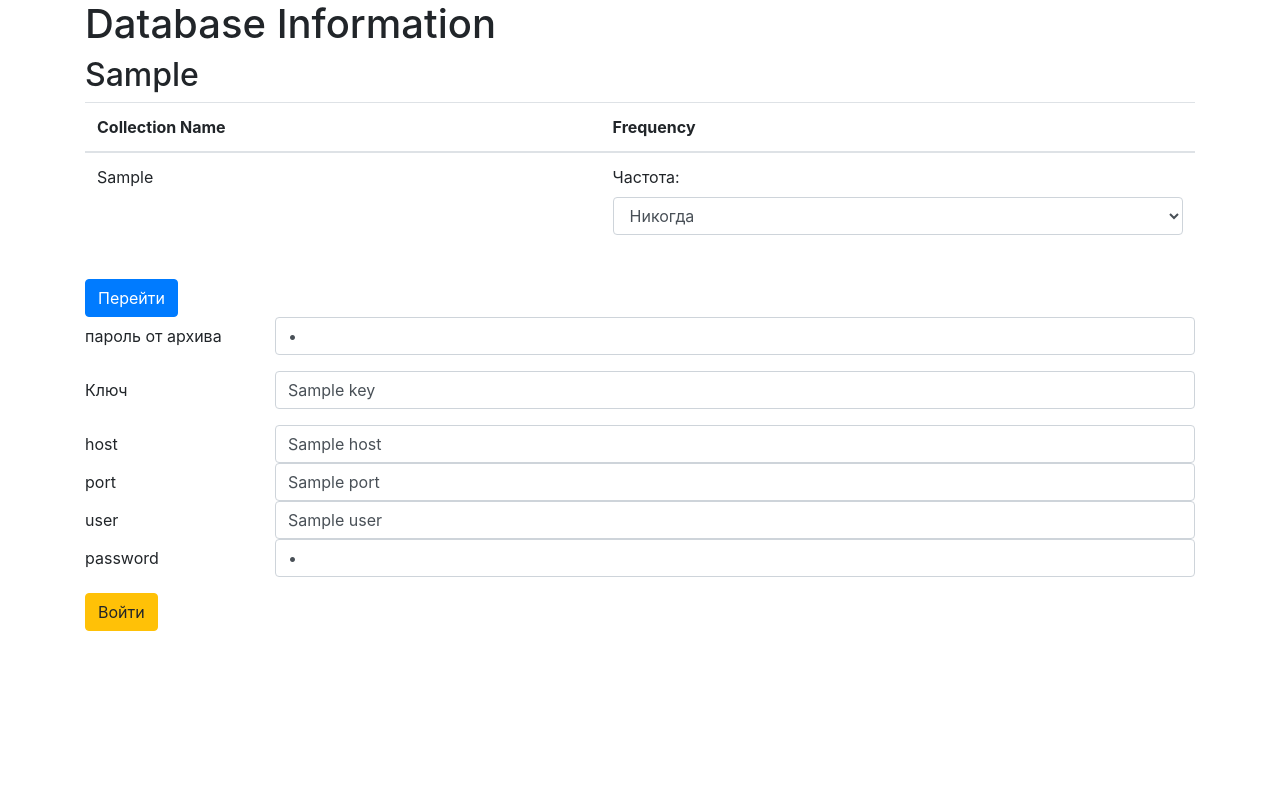
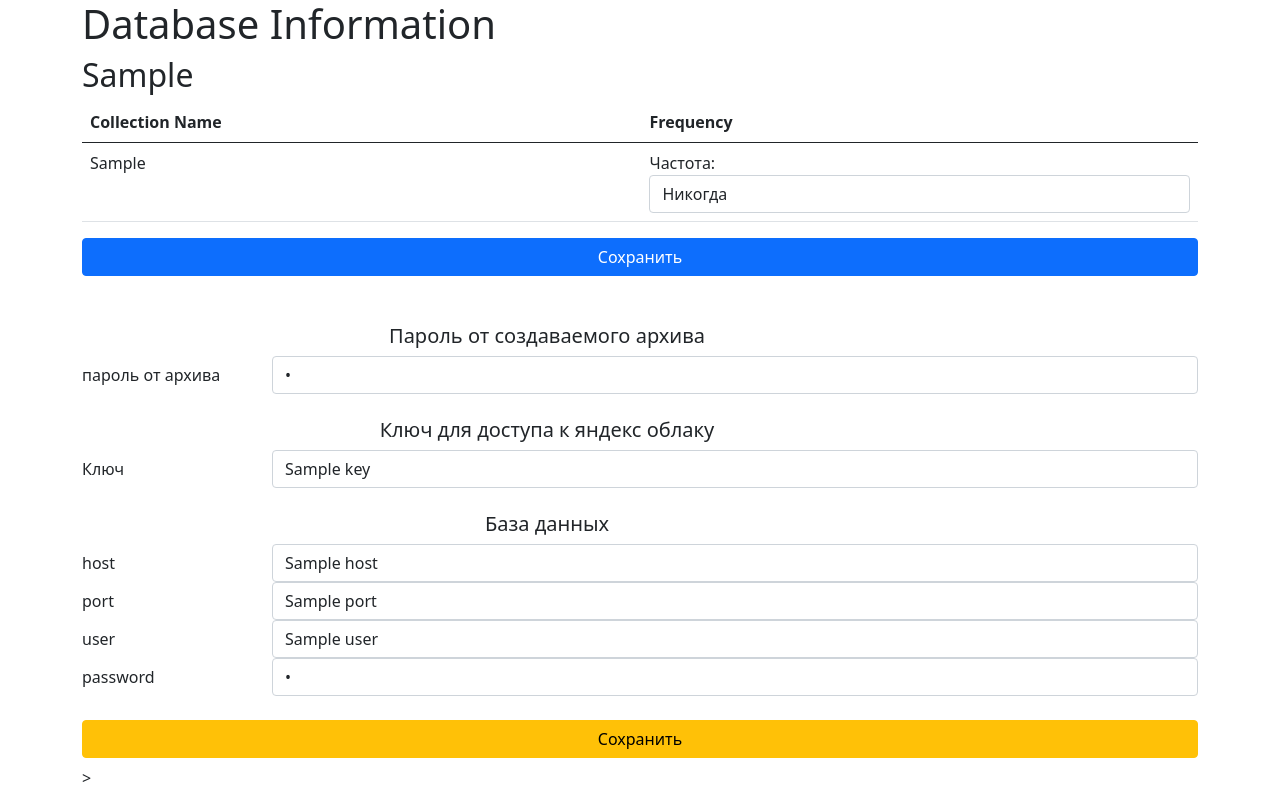
Before and after one commit to sl1pperq/postgres_web_backuper, a Flask app: template templates/index.html in a window 1280 px wide. Run offline with Flask 3, Linux system fonts and the light colour scheme; the template is opened without the code that fills it: most values are stand-ins (such as "Sample title", 1, 10 or a date in 2020); some libraries are stand-ins or nearby versions.

Commit message:
sql work

```diff
--- a/app.py
+++ b/app.py
@@ -3,7 +3,7 @@ from flask_migrate import Migrate
 
 from db import get_first_data
 from config import conn_params
-from model import db
+from model import db, Setings, Shedules
 
 app = Flask(__name__)
 app.config['SQLALCHEMY_DATABASE_URI'] = 'sqlite:///backupdata.sqlite3'
@@ -28,13 +28,12 @@ passwords = [
 
 @app.route('/')
 def index():
-    return render_template('index.html', data=data, passwords=passwords)
+    return render_template('index.html', data=get_data(), passwords=passwords)
 
 
 @app.route('/api/freq', methods=['post'])
 def api_freq():
-    data = get_first_data(conn_params, ["pg_catalog", "pg_toast", "information_schema"])
-    for database in data:
+    for database in get_data():
         for shed in database["shed"]:
             ret = request.form.get(f"frequency_{database['db']}_{shed['sh']}")
             if ret == "daily":
@@ -62,6 +61,30 @@ def data2():
     passwords[0]["password2"] = password
     return redirect("/")
 
+def get_data():
+    data = []
+    with app.app_context():
+        schedules = db.session.query(Shedules).all()
+
+    for schedule in schedules:
+        db_data = {'db': schedule.database, 'shed': []}
+        db_data['shed'].append({'sh': schedule.schedule, 'freq': schedule.freq})
+        data.append(db_data)
+
+    return data
+
 
 if __name__ == '__main__':
-    app.run(port=8080, debug=True)
+
+    data = get_first_data(conn_params, ["pg_catalog", "pg_toast", "information_schema"])
+
+    with app.app_context():
+        for i in data:
+            for j in i["shed"]:
+                existing_record = db.session.query(Shedules).filter_by(database=i["db"], schedule=j["sh"],
+                                                                       freq="Никогда").first()
+                if existing_record is None:
+                    db.session.add(Shedules(database=i["db"], schedule=j["sh"]))
+        db.session.commit()
+
+    app.run(port=8080, debug=True, host="0.0.0.0")
--- a/model.py
+++ b/model.py
@@ -6,10 +6,9 @@ db = SQLAlchemy()
 class Shedules(db.Model):
     __tablename__ = 'shedules'
     id = db.Column(db.Integer, primary_key=True, autoincrement=True)
-    databases = db.Column(db.String(50))
+    database = db.Column(db.String(50))
     schedule = db.Column(db.String(50))
     freq = db.Column(db.String(50))
-    last_update_time = db.Column(db.DateTime(timezone=True), onupdate=func.now())
 
 class Setings(db.Model):
     __tablename__ = 'settings'
--- a/templates/index.html
+++ b/templates/index.html
@@ -3,14 +3,17 @@
 <head>
     <meta charset="UTF-8">
     <title>Database Information</title>
-    <link rel="stylesheet" href="https://maxcdn.bootstrapcdn.com/bootstrap/4.5.2/css/bootstrap.min.css">
+    <link href="https://cdn.jsdelivr.net/npm/bootstrap@5.0.2/dist/css/bootstrap.min.css" rel="stylesheet">
 </head>
 <body>
 <div class="container">
     <h1>Database Information</h1>
+    <div class="row gy-5">
         <form action="/api/freq" method="POST">
             <!-- Table for displaying database information -->
+            <div class="row gy-3">
                 {% for item in data %}
+                <div>
                     <h2>{{item.db}}</h2>
                     <table class="table">
                         <thead>
@@ -30,9 +33,15 @@
                                         <label for="frequencySelect">Частота:</label>
                                         <select class="form-control" id="frequencySelect"
                                                 name="frequency_{{ item.db }}_{{ shed.sh }}">
-                                <option {% if shed.freq == "Никогда" %} selected {% endif %} value="never">Никогда</option>
-                                <option {% if shed.freq == "Раз в день" %} selected {% endif %} value="daily">Раз в день</option>
-                                <option {% if shed.freq == "Раз в неделю" %} selected {% endif %} value="weekly">Раз в неделю</option>
+                                            <option {% if shed.freq=="Никогда" %} selected {% endif %}
+                                                    value="never">Никогда
+                                            </option>
+                                            <option {% if shed.freq=="Раз в день
+                                            " %} selected {% endif %}
+                                            value="daily">Раз в день</option>
+                                            <option {% if shed.freq=="Раз в неделю
+                                            " %} selected {% endif %}
+                                            value="weekly">Раз в неделю</option>
                                         </select>
                                     </div>
                                 </div>
@@ -42,53 +51,84 @@
 
                         </tbody>
                     </table>
+                </div>
+
                 {% endfor %}
-
-        <button type="submit" class="btn btn-primary">Перейти</button>
+            </div>
+            <div class="d-grid gap-2">
+                <button type="submit" class="btn btn-primary">Сохранить</button>
+            </div>
         </form>
 
-
-    <form action="/data" method = "post">
+        <form action="/data" method="post">
+            <div class="row gy-2">
                 {% for password in passwords %}
+                <div>
+                    <div class="col-sm-10">
+                        <h5 class="text-center">Пароль от создаваемого архива</h5>
+                    </div>
                     <div class="mb-3 row">
                         <label for="" class="col-sm-2 col-form-label">пароль от архива</label>
                         <div class="col-sm-10">
-            <input type="password" class="form-control" name="password" required id="password" value="{{password.password_archive}}">
+                            <input type="password" class="form-control" name="password" required id="password"
+                                   value="{{password.password_archive}}">
                         </div>
+                    </div>
+                </div>
+                <div>
+                    <div class="col-sm-10">
+                        <h5 class="text-center">Ключ для доступа к яндекс облаку</h5>
                     </div>
                     <div class="mb-3 row">
                         <label for="" class="col-sm-2 col-form-label">Ключ</label>
                         <div class="col-sm-10">
-            <input type="login" class="form-control" name="key" required id="key1" value="{{password.key}}">
+                            <input type="login" class="form-control" name="key" required id="key1"
+                                   value="{{password.key}}">
                         </div>
+                    </div>
+                </div>
+                <div>
+                    <div class="col-sm-10">
+                        <h5 class="text-center">База данных</h5>
                     </div>
                     <div class="mb-3 row">
                         <label for="" class="col-sm-2 col-form-label">host</label>
                         <div class="col-sm-10">
-            <input type="login" class="form-control" name="login1" required id="login1" value="{{password.host}}">
+                            <input type="login" class="form-control" name="login1" required id="login1"
+                                   value="{{password.host}}">
                         </div>
                         <label for="" class="col-sm-2 col-form-label">port</label>
                         <div class="col-sm-10">
-            <input type="login" class="form-control" name="login2" required id="login2" value="{{password.port}}">
+                            <input type="login" class="form-control" name="login2" required id="login2"
+                                   value="{{password.port}}">
                         </div>
                         <label for="" class="col-sm-2 col-form-label">user</label>
                         <div class="col-sm-10">
-            <input type="login" class="form-control" name="login3" required id="login3" value="{{password.user}}">
+                            <input type="login" class="form-control" name="login3" required id="login3"
+                                   value="{{password.user}}">
                         </div>
                         <label for="" class="col-sm-2 col-form-label">password</label>
                         <div class="col-sm-10">
-            <input type="password" class="form-control" name="login4" required id="login4" value="{{password.password2}}">
+                            <input type="password" class="form-control" name="login4" required id="login4"
+                                   value="{{password.password2}}">
                         </div>
                     </div>
+                </div>
+
                 {% endfor %}
-        <input type="submit" value="Войти" class = "btn btn-warning">
+                <div class="d-grid gap-2">
+                    <button type="submit" class="btn btn-warning">Сохранить</button>
+                    >
+                </div>
+            </div>
         </form>
+    </div>
+
+
     <!-- Подключаем библиотеку jQuery -->
     <script src="https://ajax.googleapis.com/ajax/libs/jquery/3.5.1/jquery.min.js"></script>
-
     <!-- Подключаем библиотеку Popper.js -->
     <script src="https://cdnjs.cloudflare.com/ajax/libs/popper.js/1.16.0/umd/popper.min.js"></script>
-
     <!-- Подключаем библиотеку Bootstrap JS -->
     <script src="https://maxcdn.bootstrapcdn.com/bootstrap/4.5.2/js/bootstrap.min.js"></script>
 </div>
```
Lines whose indentation alone changed are shown as unchanged.
